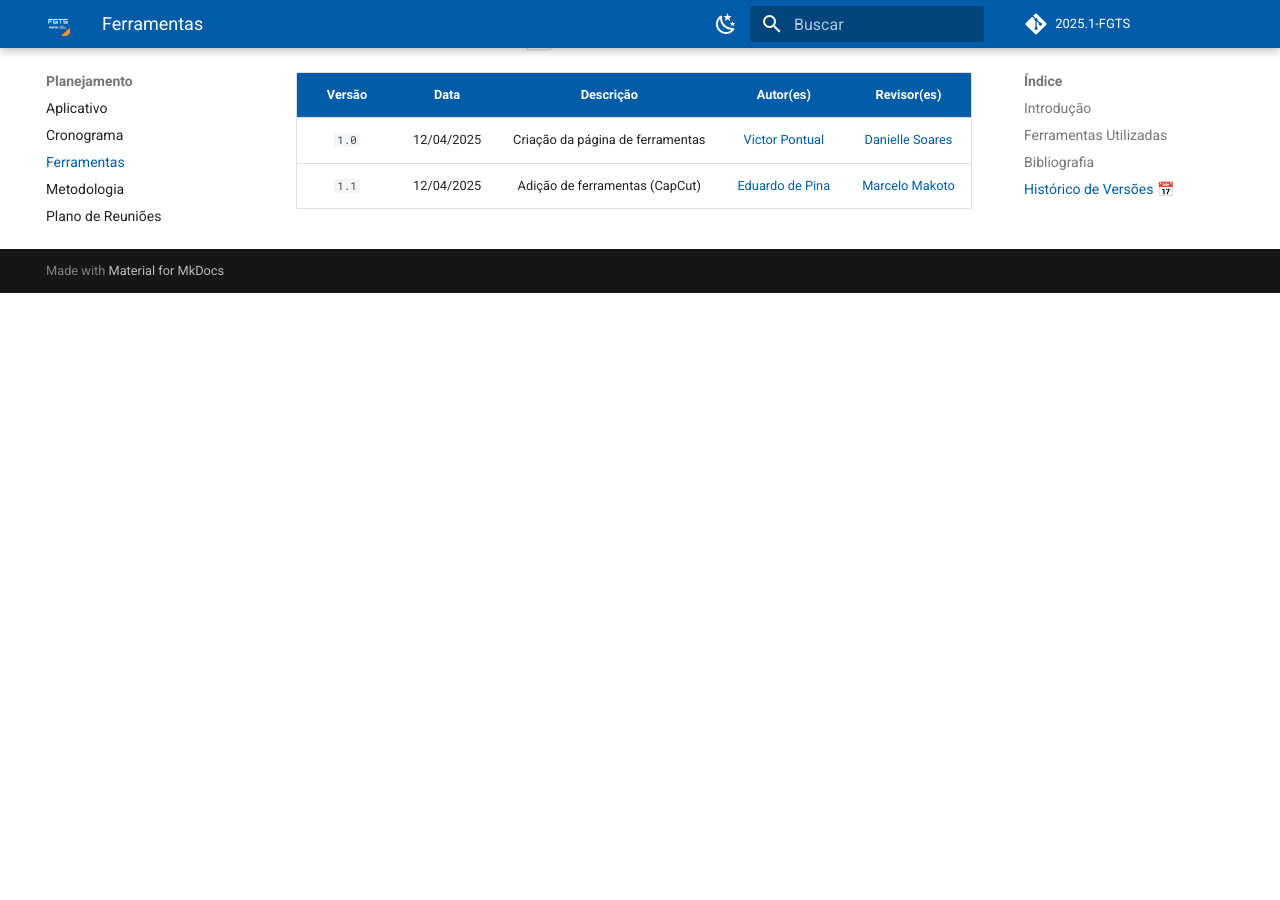
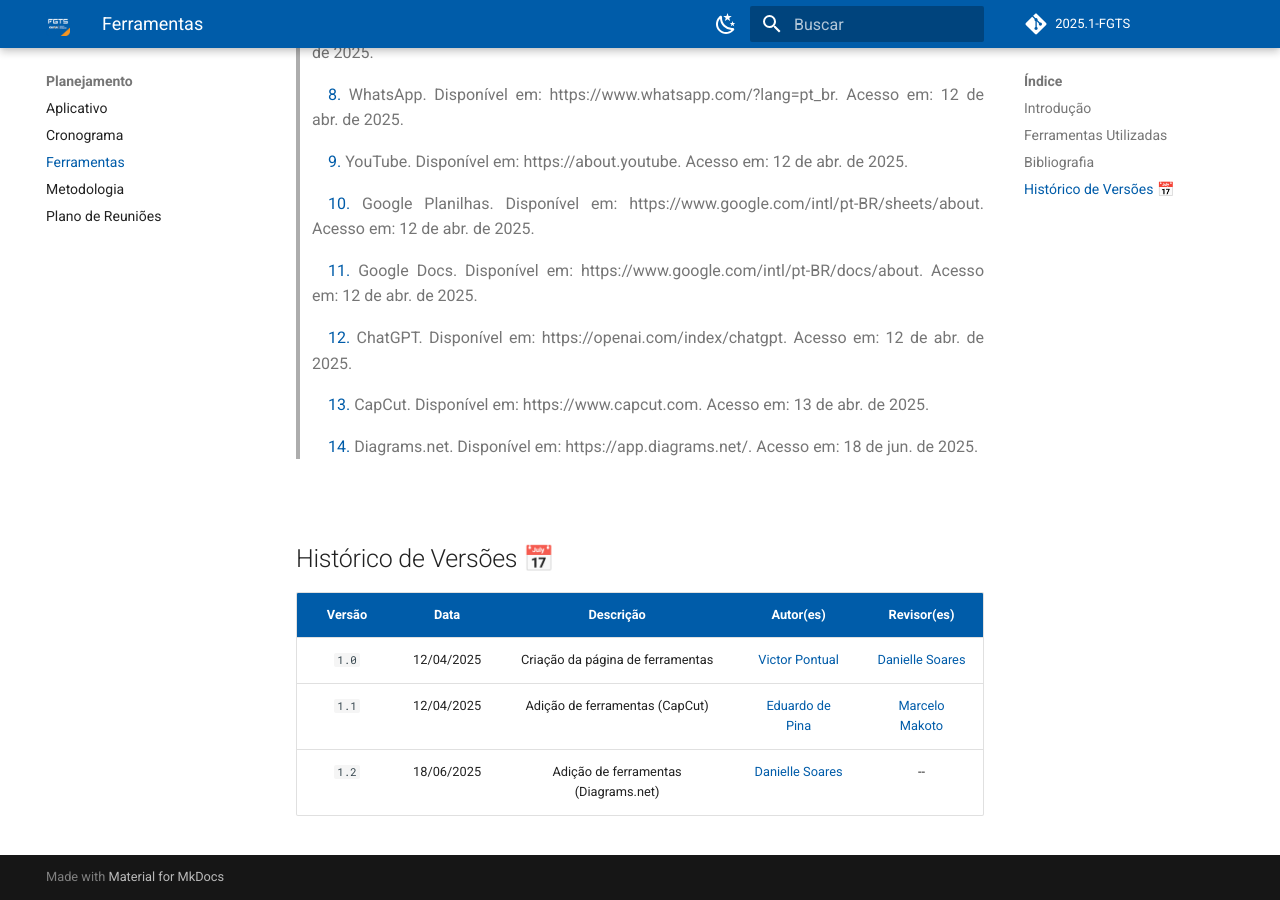
Before and after one commit to eduardodpms/REQ-FGTS, an MkDocs documentation site: the page built from docs/Planejamento/Ferramentas.md, in a window 1280 px wide and 900 px high, scrolled down 5152 px. Built offline with MkDocs 1.6.1 and Material for MkDocs 9.7.7, drawn with Linux system fonts in a browser that asks for light colours; comment, search, counter and statistics services are not loaded; before the commit the page ends 5445 px from its top, so only the background shows below that; some of the changed text lies outside the part shown.

Commit message:
update: atualização das ferramentas

```diff
--- a/docs/Planejamento/Ferramentas.md
+++ b/docs/Planejamento/Ferramentas.md
@@ -23,6 +23,7 @@ Para garantir uma melhor organização, comunicação e produção de artefatos
 | ![Logo do Google Docs](../assets/ferramentas/gdocs.png) | Google Docs | Criação e edição de tabelas e arquivos.<a id="anchor_9" href="#FRM9">^11^</a>
 | ![Logo do ChatGPT](../assets/ferramentas/chatgpt.png) | ChatGPT | Criação de imagens falsas para as personas.<a id="anchor_12" href="#FRM10">^12^</a> |
 | ![Logo do CapCut](../assets/ferramentas/capcut.png) | CapCut | Edição de vídeos.<a id="anchor_13" href="#FRM11">^13^</a> |
+| ![Logo do diagrams.net](../assets/ferramentas/diagrams-net.png) | Diagrams.net | Criação de diagramas, fluxogramas e esquemas visuais. <a id="anchor_13" href="#FRM12">^14^</a> |
 
 
 
@@ -54,6 +55,8 @@ Para garantir uma melhor organização, comunicação e produção de artefatos
 >
 ><a id="FRM13" href="#anchor_13">13.</a> CapCut. Disponível em: https://www.capcut.com. Acesso em: 13 de abr. de 2025.
 >
+><a id="FRM14" href="#anchor_13">14.</a> Diagrams.net. Disponível em: https://app.diagrams.net/. Acesso em: 18 de jun. de 2025.
+>
 
 <br>
 
@@ -63,3 +66,4 @@ Para garantir uma melhor organização, comunicação e produção de artefatos
 | :-: | :-: | :-: | :-: | :-: |
 | `1.0` | 12/04/2025 | Criação da página de ferramentas | [Victor Pontual](https://github.com/VictorPontual) | [Danielle Soares](https://github.com/danielle-soaress) |
 | `1.1` | 12/04/2025 | Adição de ferramentas (CapCut) | [Eduardo de Pina](https://github.com/eduardodpms) | [Marcelo Makoto](https://github.com/MM4k) |
+| `1.2` | 18/06/2025 | Adição de ferramentas (Diagrams.net) | [Danielle Soares](https://github.com/danielle-soaress) | -- |
```
Also changed, not shown: docs/assets/ferramentas/diagrams-net.png (added).
